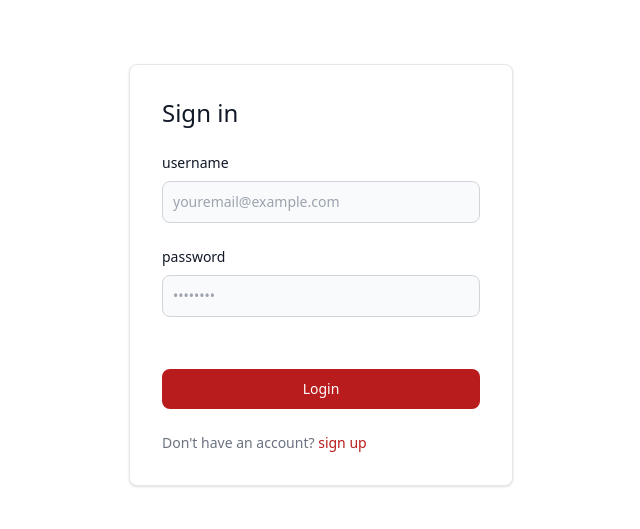
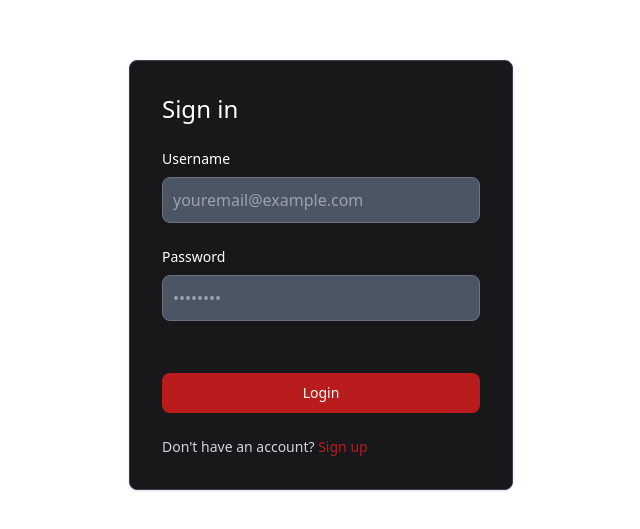
Before and after one commit to ksaifulla/StudyCircle, a React (Vite) app in the folder frontend/: page /signin in a window 1280 px wide. Shown: the part 125-654 px from the top of the page, without its empty margins (319-959 px from the left). Built offline with nearby package versions, Linux system fonts and the light colour scheme.

Commit message:
updated styles for auth

```diff
--- a/frontend/src/components/Auth.jsx
+++ b/frontend/src/components/Auth.jsx
@@ -10,92 +10,104 @@ export const Auth = ({ type }) => {
     username: "",
     password: "",
   });
+  const [error, setError] = useState("");
 
   const sendRequest = async () => {
+    if (!postInputs.username || !postInputs.password) {
+      setError("Username and password are required.");
+      return;
+    }
+
     try {
       const res = await axios.post(
         `${BACKEND_URL}/api/v1/user/${type === "signup" ? "signup" : "signin"}`,
         postInputs,
       );
-      const jwt = res.data.token;
-      localStorage.setItem("token", jwt);
-      navigate("/");
+
+      if (res.status === 200 && res.data.token) {
+        const jwt = res.data.token;
+        localStorage.setItem("token", jwt);
+        navigate("/");
+      } else {
+        throw new Error(res.data.message || "Authentication failed.");
+      }
     } catch (e) {
-      alert("Wrong Inputs");
+      setError(e.response?.data?.message || "Incorrect username or password.");
     }
   };
 
   return (
-    <div className="w-full max-w-sm p-4 bg-white border border-gray-200 rounded-lg shadow sm:p-6 md:p-8 dark:bg-zinc-900 dark:border-gray-700">
+    <div className="w-full max-w-sm p-4 bg-zinc-900 border-gray-700 border rounded-lg shadow sm:p-6 md:p-8">
       <form className="space-y-6" action="#">
-        <h5 className="text-2xl font-medium text-gray-900 dark:text-white">
+        <h5 className="text-2xl font-medium text-white">
           {type === "signup" ? "Create an account" : "Sign in"}
         </h5>
-
+        {error && <p className="text-red-500 text-sm">{error}</p>}{" "}
         <div>
           <label
             htmlFor="username"
-            className="block mb-2 text-sm font-medium text-gray-900 dark:text-white"
+            className="block mb-2 text-sm font-medium text-white"
           >
-            username
+            Username
           </label>
           <input
-            type="username"
+            type="text"
             name="username"
             id="username"
-            className="bg-gray-50 border border-gray-300 text-gray-900 text-sm rounded-lg focus:ring-red-500 focus:border-red-500 block w-full p-2.5 dark:bg-gray-600 dark:border-gray-500 dark:placeholder-gray-400 dark:text-white"
+            className="bg-gray-600 border-gray-500 placeholder-gray-400 text-white border rounded-lg focus:ring-red-500 focus:border-red-500 block w-full p-2.5"
             placeholder="youremail@example.com"
             required
-            onChange={(e) =>
+            onChange={(e) => {
               setPostInputs({
                 ...postInputs,
                 username: e.target.value,
-              })
-            }
+              });
+              setError("");
+            }}
           />
         </div>
         <div>
           <label
             htmlFor="password"
-            className="block mb-2 text-sm font-medium text-gray-900 dark:text-white"
+            className="block mb-2 text-sm font-medium text-white"
           >
-            password
+            Password
           </label>
           <input
             type="password"
             name="password"
             id="password"
             placeholder="••••••••"
-            className="mb-7 bg-gray-50 border border-gray-300 text-gray-900 text-sm rounded-lg focus:ring-red-500 focus:border-red-500 block w-full p-2.5 dark:bg-gray-600 dark:border-gray-500 dark:placeholder-gray-400 dark:text-white"
+            className="mb-7 bg-gray-600 border-gray-500 placeholder-gray-400 text-white border rounded-lg focus:ring-red-500 focus:border-red-500 block w-full p-2.5"
             required
-            onChange={(e) =>
+            onChange={(e) => {
               setPostInputs({
                 ...postInputs,
                 password: e.target.value,
-              })
-            }
+              });
+              setError("");
+            }}
           />
         </div>
-
         <button
           onClick={(e) => {
             e.preventDefault();
             sendRequest();
           }}
           type="submit"
-          className="w-full text-white bg-red-700  hover:bg-red-800 focus:ring-4 focus:outline-none focus:ring-red-300 font-medium rounded-lg text-sm px-5 py-2.5 text-center dark:bg-red-600 dark:hover:bg-red-700 dark:focus:ring-red-800"
+          className="w-full text-white bg-red-700 hover:bg-red-800 focus:ring-4 focus:outline-none focus:ring-red-300 font-medium rounded-lg text-sm px-5 py-2.5 text-center bg-red-600 hover:bg-red-700 focus:ring-red-800"
         >
           {type === "signup" ? "Sign up" : "Login"}
         </button>
-        <div className="text-sm font-medium text-gray-500 dark:text-gray-300">
+        <div className="text-sm font-medium text-gray-300">
           {type === "signup"
             ? "Already have an account?"
             : "Don't have an account?"}{" "}
           <Link
             to={type === "signin" ? "/signup" : "/signin"}
-            className="text-red-700 hover:underline dark:text-red-500"
+            className="text-red-700 hover:underline text-red-500"
           >
-            {type === "signup" ? "Login" : "sign up"}
+            {type === "signup" ? "Login" : "Sign up"}
           </Link>
         </div>
       </form>
```
